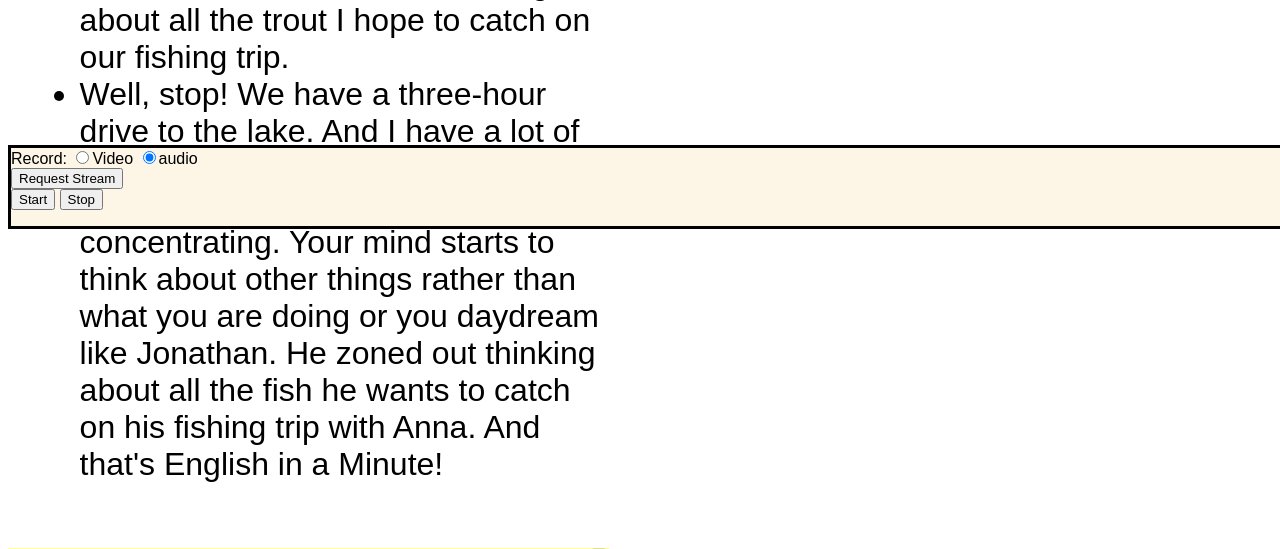
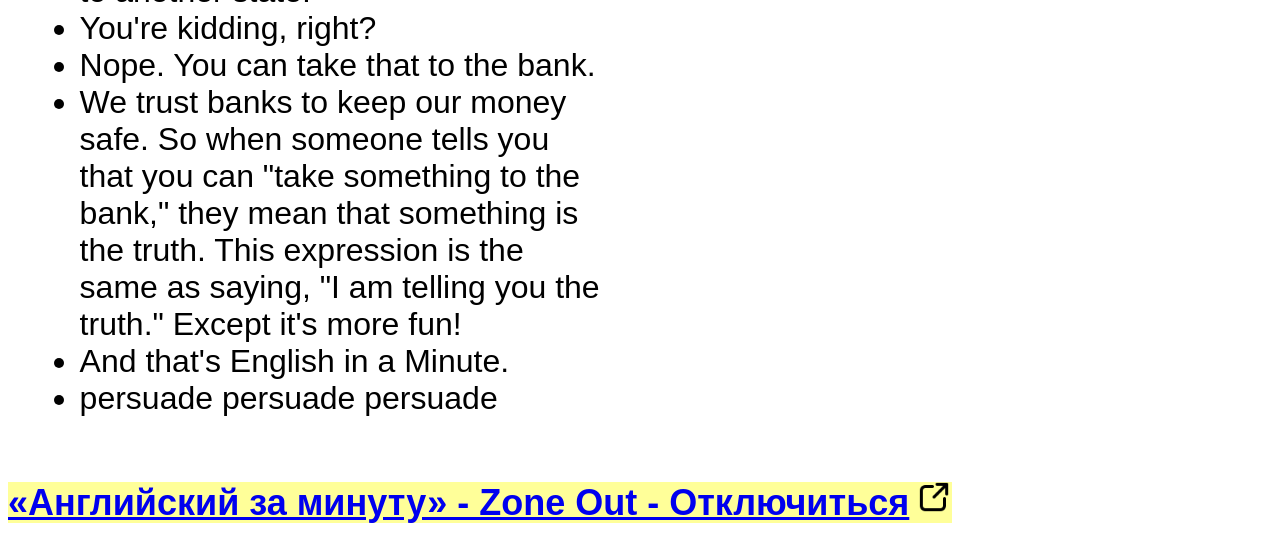
Before and after one commit to atutby/EnglishCat, a PHP site: page /index3.html in a window 1280 px wide. Shown: the part 571-1120 px from the top of the page. Run offline with PHP 8.4, Linux system fonts and the light colour scheme; style sheets or scripts are compiled from the project's sources.

Commit message:
Take it to the bank

```diff
--- a/index3.html
+++ b/index3.html
@@ -13,35 +13,26 @@
 </head>
 
 <body>
+	<div class="item2">
+		<a href="https://www.youtube.com/watch?v=NwMC1bwRPqk&list=PL2SKo1EIjaRyr_oOk09iGo4gNxfQpmbIj&index=44">«Английский
+			за минуту» - Take it to the bank - Чистая правда</a>
+		<ul>
+			<li>Welcome to English in a Minute.</li>
+			<li>Okay, so most people keep their money in a bank.</li>
+			<li>Take it to the Bank.</li>
+			<li>So who is putting money in their bank account -- Anna or Jonathan?</li>
+			<li>I'm thinking of applying for a job at that new production company. Why are you shaking your head?</li>
+			<li>My friend owns that company. He told me they are closing and moving to another state.</li>
+			<li>You're kidding, right?</li>
+			<li>Nope. You can take that to the bank.</li>
+			<li>We trust banks to keep our money safe. So when someone tells you that you can "take something to the bank,"
+				they mean that something is the truth. This expression is the same as saying, "I am telling you the truth."
+				Except it's more fun!</li>
+			<li>And that's English in a Minute.</li>
+      <li>persuade persuade persuade</li>
+		</ul>
+	</div>
 
-
-	<div>
-		<div id="outer" name="outer">
-			<div id='gUMArea'>
-				<div>
-					Record:
-					<input type="radio" name="media" value="video" id='mediaVideo'>Video
-					<input type="radio" name="media" value="audio" checked>audio
-				</div>
-				<button class="btn btn-default" id='gUMbtn'>Request Stream</button>
-			</div>
-			<div id='btns'>
-				<button class="btn btn-default" id='start'>Start</button>
-				<button class="btn btn-default" id='stop'>Stop</button>
-			</div>
-			<div>
-				<ul class="list-unstyled" id='ul'></ul>
-			</div>
-			<script src="script.js"></script>
-		</div>
-		<button id="outer-button" onclick="none()">display:none</button>
-		<script>
-			let outer = document.getElementsByName("outer")[0];
-
-			function none() {
-				outer.classList.toggle("none");
-			}
-		</script>
 	<div class="item2">
 		<a href="https://www.youtube.com/watch?v=8_NPOVn5mSE&list=PL2SKo1EIjaRyr_oOk09iGo4gNxfQpmbIj&index=43">«Английский
 			за минуту» - Zone Out - Отключиться</a>
@@ -60,7 +51,7 @@
 				his fishing trip with Anna. And that's English in a Minute!</li>
 		</ul>
 	</div>
-	</div>
+
 
 	<div class="item2">
 		<a href="https://www.youtube.com/watch?v=zTmTcEOQMFA">Difference Between TO And FOR</a>
--- a/scss/style.scss
+++ b/scss/style.scss
@@ -82,17 +82,3 @@ h2 {
 }
 
 // the end
-
-#outer {
-	border: 3px solid black;
-	display: block;
-	position:fixed;
-	bottom: 0;
-	z-index: 99;
-	background: oldlace;
-	width: 100%;
-}
-
-.none {
-	display: none;
-}
```
Lines whose indentation alone changed are shown as unchanged.
